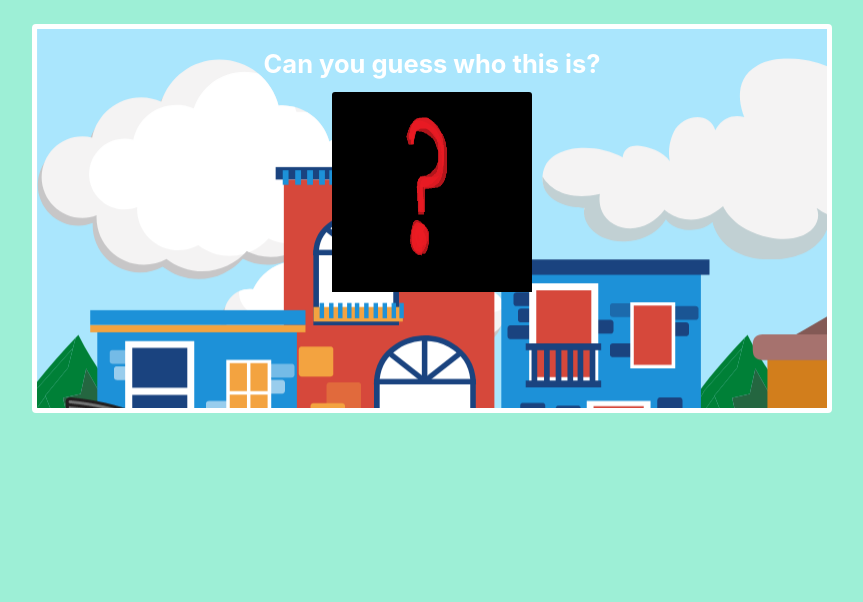
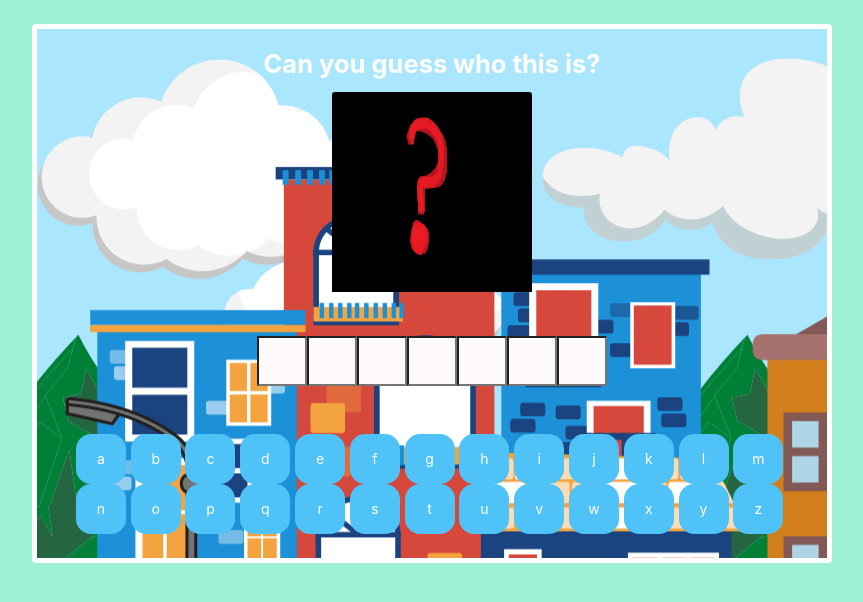
Before and after one commit to YerlinL/guess-game, an Electron app: page Hangman_Game/Views/index.html in a window 1280 px wide. Shown: the whole page, without its empty margins (208-1071 px from the left). Drawn offline with nearby package versions, Linux system fonts and the light colour scheme.

Commit message:
Refactoring

```diff
--- a/Hangman_Game/Views/index.html
+++ b/Hangman_Game/Views/index.html
@@ -16,7 +16,7 @@
             <div class="card-body" >
               <h4 class="card-title" style="color: white;">Can you guess who this is?</h4>
               <img src='../guess.png' class="card-img-top" style="height: 200px; width: 200px; text-align: center;">
-              <div class="modal" id = "ModalJuego">
+              <!-- <div class="modal" id = "ModalJuego">
                 <div class="modal-dialog" role="document">
                   <div class="modal-content">
                     <div class="modal-header">
@@ -34,7 +34,7 @@
                     </div>
                   </div>
                 </div>
-              </div>
+              </div> -->
             </div>
               <div class = "p-4" id =  "input"></div>
               <div class = "p-4" id =  "abecedario"></div>
@@ -43,6 +43,6 @@
 
     </form>
 
-    <script type = "module" src = "../Formulario.js" defer></script>
+    <script type = "module" src = "../Juego.js" defer></script>
 </body>
 </html>
```
